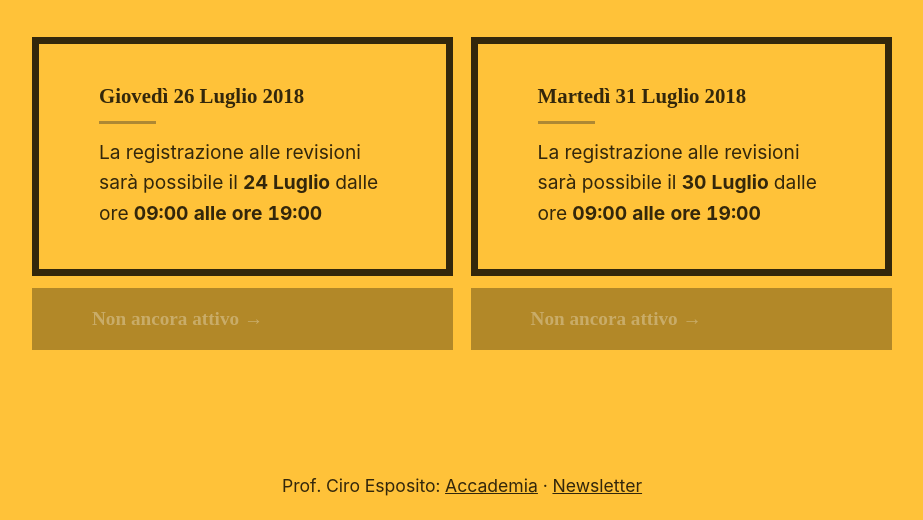
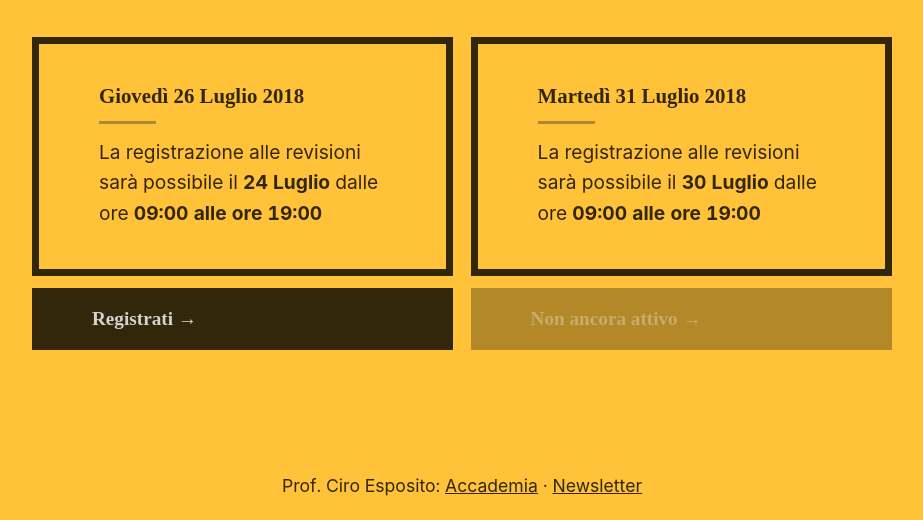
Before and after one commit to cirox/Revisioni, a plain HTML site: page index.html in a window 1280 px wide. Shown: the part 280-800 px from the top of the page, without its empty margins (178-1101 px from the left). Drawn offline with Linux system fonts and the light colour scheme; a web font is replaced by a local one.

Commit message:
Revisioni 26 Luglio

```diff
--- a/index.html
+++ b/index.html
@@ -21,7 +21,7 @@
 					<h2>Giovedì 26 Luglio 2018</h2>
 					<p>La registrazione alle revisioni sarà possibile il <strong>24 Luglio</strong> dalle ore <strong>09:00 alle ore 19:00</strong></p>
 			    </div>
-			    <a href="#" class="disable">Non ancora attivo →</a>
+			    <a href="26luglio.html">Registrati →</a>
 			  </div>
 			  <div class="column">
 			    <div class="card">
```
Also changed, not shown: 26luglio.html (added, +1 -0 lines).
